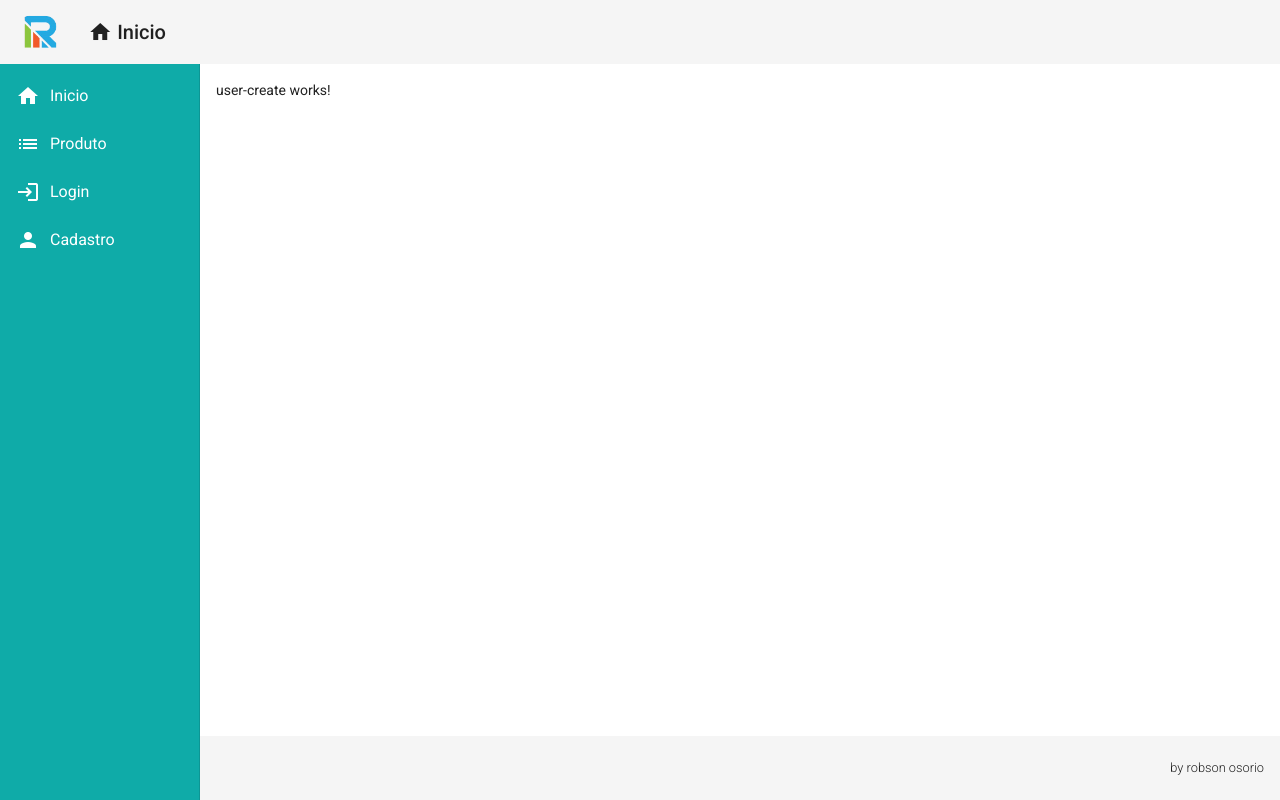
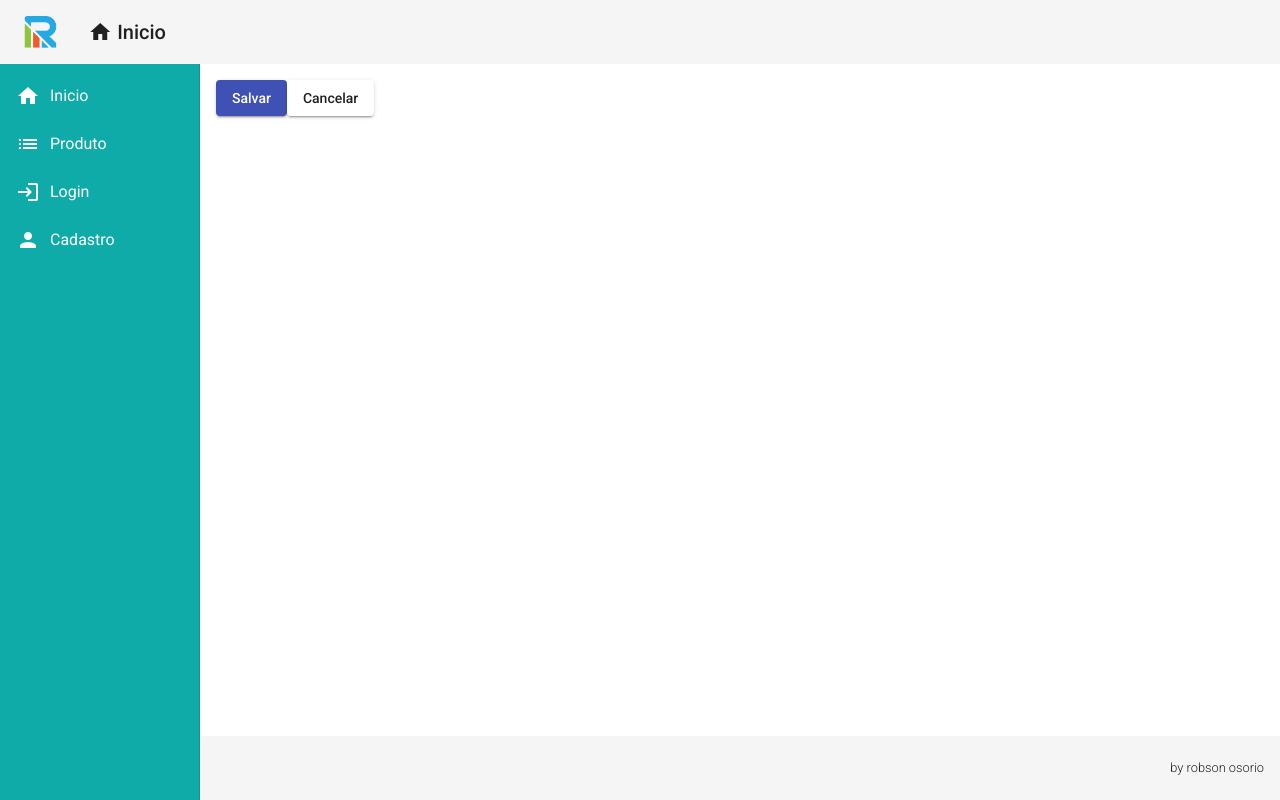
Before and after one commit to robsonosorio/angular, an Angular app: page /users/create in a window 1280 px wide. Built offline with nearby package versions, Linux system fonts and the light colour scheme.

Commit message:
correcao buttons

```diff
--- a/src/app/app.module.ts
+++ b/src/app/app.module.ts
@@ -36,7 +36,8 @@ import {MatProgressBarModule} from '@angular/material/progress-bar';
 import {MatDialogModule} from '@angular/material/dialog';
 import {MatTreeModule} from '@angular/material/tree';
 import {MatTooltipModule} from '@angular/material/tooltip';
-import {MatNativeDateModule, MatRippleModule} from '@angular/material/core';
+import {MatNativeDateModule} from '@angular/material/core';
+import { MatRippleModule } from '@angular/material/core'
 import {MatSnackBarModule} from '@angular/material/snack-bar';
 import {MatTableModule} from '@angular/material/table';
 import {MatSortModule} from '@angular/material/sort';
--- a/src/app/components/user/user-create/user-create.component.html
+++ b/src/app/components/user/user-create/user-create.component.html
@@ -1 +1,9 @@
-<p>user-create works!</p>
+
+
+
+<button mat-raised-button (click)="createUser()" color="primary">
+  Salvar
+</button>
+<button mat-raised-button (click)="cancel()">
+  Cancelar
+</button>
--- a/src/app/components/user/user-create/user-create.component.ts
+++ b/src/app/components/user/user-create/user-create.component.ts
@@ -1,3 +1,5 @@
+import { Router } from '@angular/router';
+import { UserService } from './../user.service';
 import { Component, OnInit } from '@angular/core';
 
 @Component({
@@ -7,9 +9,17 @@ import { Component, OnInit } from '@angular/core';
 })
 export class UserCreateComponent implements OnInit {
 
-  constructor() { }
+  constructor(private userService: UserService,
+    private router: Router) { }
 
   ngOnInit(): void {
   }
 
+  createUser(): void {
+    this.userService.showMessage('Cadastro realizado com sucesso.')
+  }
+
+  cancel(): void {
+    this.router.navigate(['/users'])
+  }
 }
--- /dev/null
+++ b/src/app/components/user/user.service.ts
@@ -0,0 +1,18 @@
+import { Injectable } from '@angular/core';
+import { MatSnackBar } from '@angular/material/snack-bar';
+
+@Injectable({
+  providedIn: 'root'
+})
+export class UserService {
+
+  constructor(private snackBar: MatSnackBar) { }
+
+  showMessage(msg: string): void {
+    this.snackBar.open(msg, 'X', {
+      duration: 3000,
+      horizontalPosition: "right",
+      verticalPosition: "top"
+    })
+  }
+}
--- a/src/app/views/user-crud/user-crud.component.html
+++ b/src/app/views/user-crud/user-crud.component.html
@@ -1,3 +1,3 @@
-<button mat-raused-button (click)="navigateToUserCreate()">
+<button mat-raised-button (click)="navigateToUserCreate()">
   Novo Usuario
 </button>
```
Also changed, not shown: 1 other file (tests, documents, lock files or other folders).
